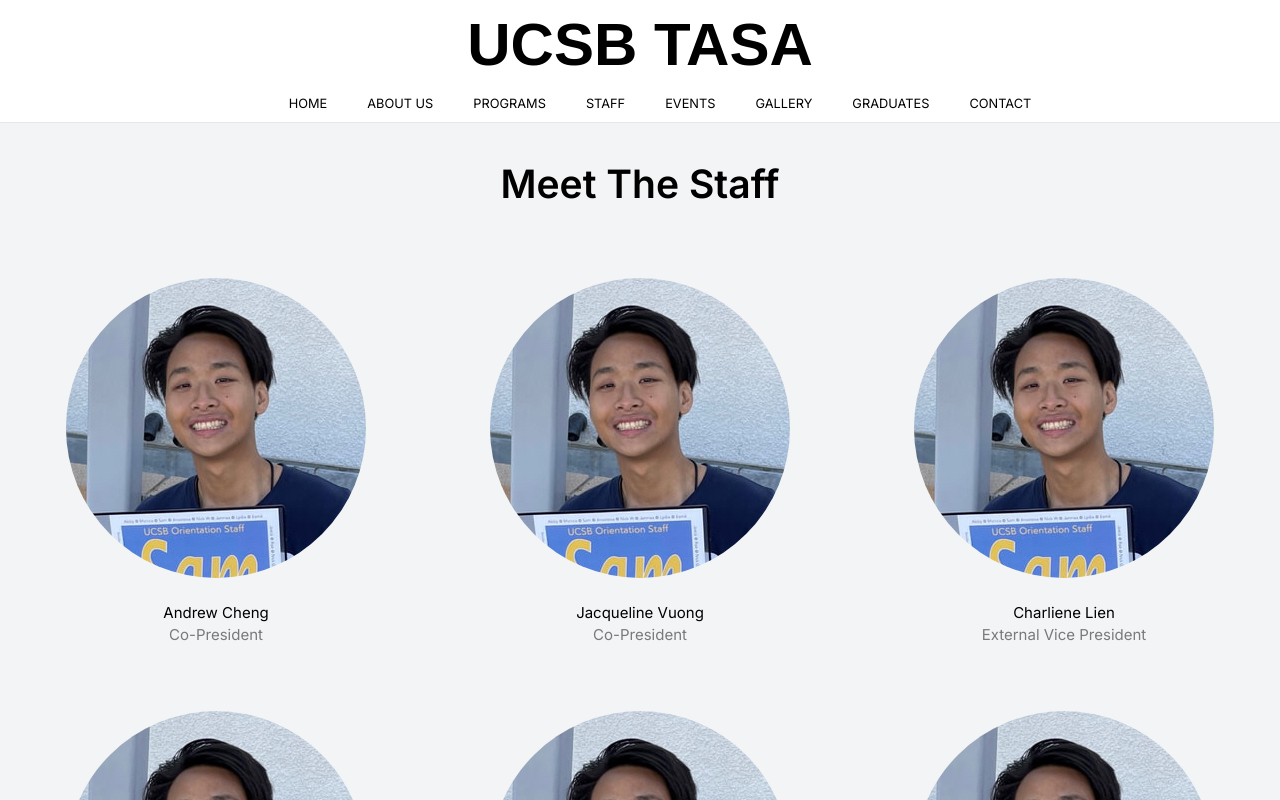
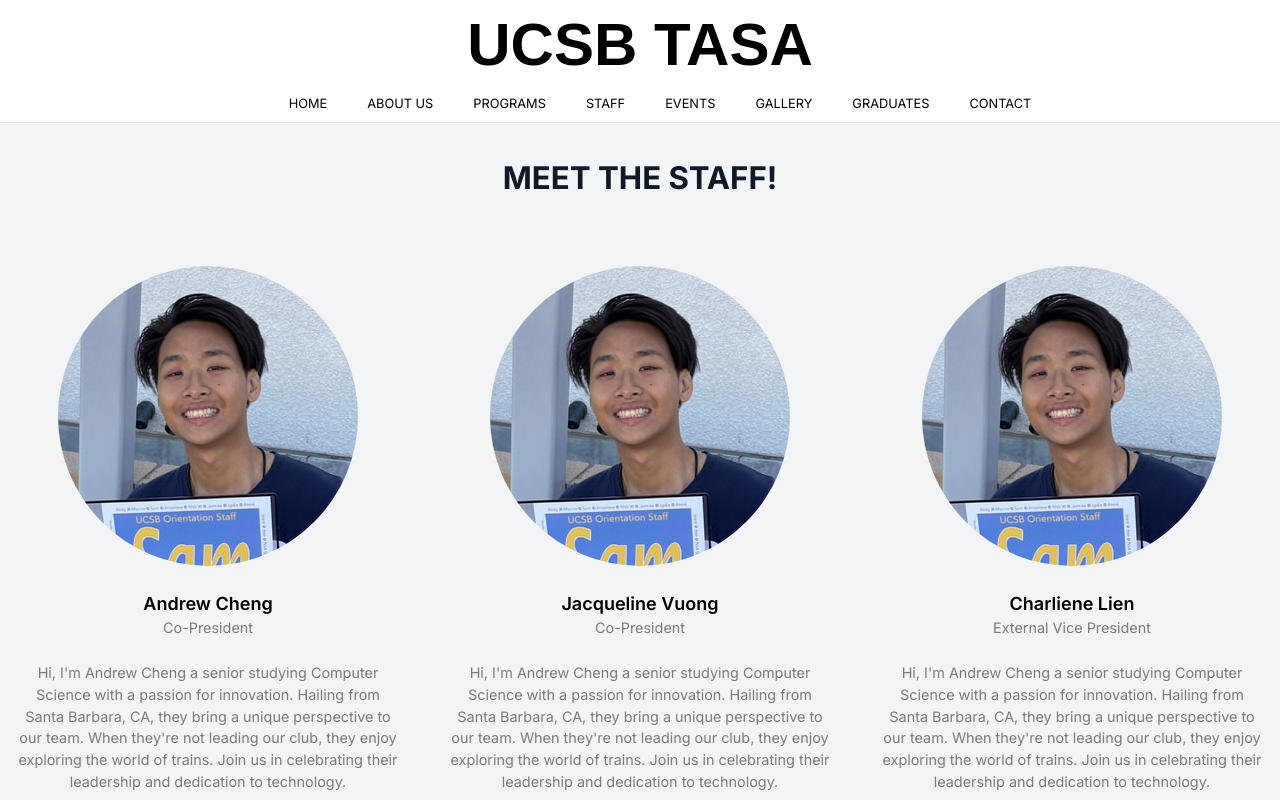
Before and after one commit to UCSBTASA/UCSBTASA.github.io, a Next.js app: page /staff in a window 1280 px wide. Shown: the top 800 px of the page. Built offline with nearby package versions, Linux system fonts and the light colour scheme.

Commit message:
Staff Page Bios [UNFINISHED]

```diff
--- a/app/staff/page.tsx
+++ b/app/staff/page.tsx
@@ -8,18 +8,33 @@ const staffMembers = [
     id: 1,
     name: "Andrew Cheng",
     position: "Co-President",
+    hometown: "Santa Barbara, CA",
+    major: "Computer Science",
+    year: "Senior",
+    funFact: "I like trains",
+    bio: "Hi, I'm Andrew Cheng a senior studying Computer Science with a passion for innovation. Hailing from Santa Barbara, CA, they bring a unique perspective to our team. When they're not leading our club, they enjoy exploring the world of trains. Join us in celebrating their leadership and dedication to technology.",
     imageUrl: "/staff_photos/sam-staff-photo_orig.jpeg",
   },
   {
     id: 2,
     name: "Jacqueline Vuong",
     position: "Co-President",
+    hometown: "Santa Barbara, CA",
+    major: "Computer Science",
+    year: "Senior",
+    funFact: "I like trains",
+    bio: "Hi, I'm Andrew Cheng a senior studying Computer Science with a passion for innovation. Hailing from Santa Barbara, CA, they bring a unique perspective to our team. When they're not leading our club, they enjoy exploring the world of trains. Join us in celebrating their leadership and dedication to technology.",
     imageUrl: "/staff_photos/sam-staff-photo_orig.jpeg",
   },
   {
     id: 3,
     name: "Charliene Lien",
     position: "External Vice President",
+    hometown: "Santa Barbara, CA",
+    major: "Computer Science",
+    year: "Senior",
+    funFact: "I like trains",
+    bio: "Hi, I'm Andrew Cheng a senior studying Computer Science with a passion for innovation. Hailing from Santa Barbara, CA, they bring a unique perspective to our team. When they're not leading our club, they enjoy exploring the world of trains. Join us in celebrating their leadership and dedication to technology.",
     imageUrl: "/staff_photos/sam-staff-photo_orig.jpeg",
   },
   {
@@ -108,8 +123,10 @@ const StaffPage = () => {
       <Header title="UCSB TASA" />
       <NavBar />
       <div className="px-4 py-8 text-center w-screen bg-gray-100">
-        <h1 className="text-4xl font-semibold mb-4">Meet The Staff</h1>
-        <div className="grid grid-cols-1 lg:grid-cols-3 gap-x-6 gap-y-16 mt-16">
+        <h2 className="text-3xl font-bold text-gray-900 uppercase">
+          Meet the Staff!
+        </h2>
+        <div className="grid grid-cols-1 lg:grid-cols-3 gap-x-12 gap-y-16 mt-16">
           {staffMembers.map((staff) => (
             <div key={staff.id} className="">
               <div className="mx-auto">
@@ -121,10 +138,27 @@ const StaffPage = () => {
                   className="max-w-[100%] w-auto mx-auto mb-2 rounded-full"
                 />
               </div>
-              <h2 className="text-black text-[0.9375rem] mt-6">{staff.name}</h2>
-              <p className="text-[0.9375rem] text-[#00000080] leading-16">
+              <h2 className="text-black text-lg mt-6 font-semibold">
+                {staff.name}
+              </h2>
+              <p className="text-md text-[#00000080] leading-16">
                 {staff.position}
               </p>
+              <p className="text-md mt-6 text-[#00000080] leading-16">
+                {staff.bio}
+              </p>
+              {/* <p className="text-md text-[#00000080] leading-16">
+                {staff.year}
+              </p>
+              <p className="text-md text-[#00000080] leading-16">
+                {staff.major}
+              </p>
+              <p className="text-md text-[#00000080] leading-16">
+                {staff.funFact}
+              </p>
+              <p className="text-md text-[#00000080] leading-16">
+                {staff.hometown}
+              </p> */}
             </div>
           ))}
         </div>
--- a/tailwind.config.js
+++ b/tailwind.config.js
@@ -7,7 +7,9 @@ module.exports = {
   theme: {
     fontSize: {
       sm: "0.8rem",
+      md: "0.9rem",
       base: "1rem",
+      lg: "1.125rem",
       xl: "1.25rem",
       "2xl": "1.563rem",
       "3xl": "1.953rem",
```
